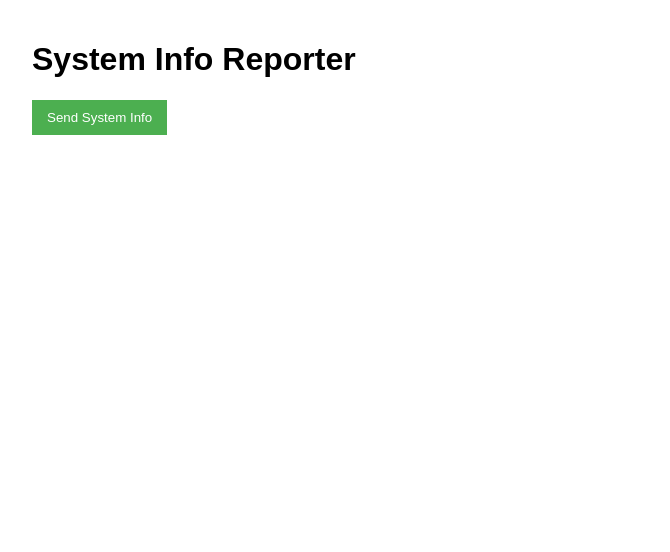
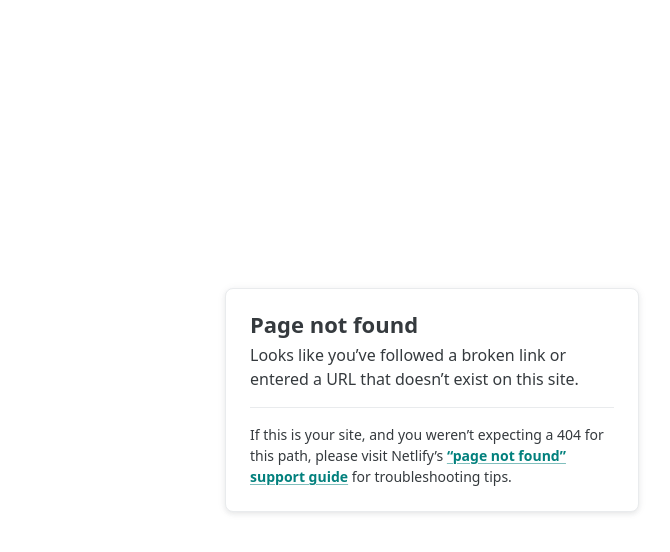
Before and after one commit to intkuna/Debian, a plain HTML site: page index.html in a window 1280 px wide. Shown: the whole page, without its empty margins (208-878 px from the left). Drawn offline with Linux system fonts and the light colour scheme.

Commit message:
Update index.html

```diff
--- a/index.html
+++ b/index.html
@@ -1,59 +1,125 @@
+
 <!DOCTYPE html>
-<html>
-<head>
-  <title>System Info Reporter</title>
-  <style>
-    body { font-family: Arial, sans-serif; max-width: 800px; margin: 0 auto; padding: 20px; }
-    button { padding: 10px 15px; background: #4CAF50; color: white; border: none; cursor: pointer; }
-    button:hover { background: #45a049; }
-    #status { margin-top: 20px; padding: 10px; border-radius: 4px; }
-    .success { background: #dff0d8; color: #3c763d; }
-    .error { background: #f2dede; color: #a94442; }
-  </style>
-</head>
-<body>
-  <h1>System Info Reporter</h1>
-  <button id="sendBtn">Send System Info</button>
-  <div id="status"></div>
+<html lang="en">
+  <head>
+    <meta charset="utf-8" />
+    <meta name="viewport" content="width=device-width, initial-scale=1.0" />
+    <title>Page not found</title>
+    <style>
+      :root {
+        --colorRgbFacetsTeal600: 2 128 125;
+        --colorTealAction: var(--colorRgbFacetsTeal600);
+        --colorRgbFacetsNeutralLight200: 233 235 237;
+        --colorHr: var(--colorRgbFacetsNeutralLight200);
+        --colorRgbFacetsNeutralLight700: 53 58 62;
+        --colorGrayDarkest: var(--colorRgbFacetsNeutralLight700);
+        --colorGrayLighter: var(--colorRgbFacetsNeutralLight200);
+        --colorText: var(--colorGrayDarkest);
+        --effectShadowLightShallow: 0 1px 10px 0 rgb(53 58 62 / 6%),
+          0 2px 4px 0 rgb(53 58 62 / 8%);
+        --colorRgbFacetsNeutralDark900: 6 11 16;
+      }
+      body {
+        font-family: system-ui, -apple-system, BlinkMacSystemFont, "Segoe UI",
+          Roboto, Helvetica, Arial, sans-serif, "Apple Color Emoji",
+          "Segoe UI Emoji", "Segoe UI Symbol";
+        background: white;
+        overflow: hidden;
+        margin: 0;
+        padding: 0;
+        line-height: 1.5;
+        color: rgb(var(--colorText));
+      }
 
-  <script>
-    document.getElementById('sendBtn').addEventListener('click', async () => {
-      const statusEl = document.getElementById('status');
-      statusEl.textContent = "Collecting system information...";
-      statusEl.className = "";
+      @media (prefers-color-scheme: dark) {
+        body {
+          background: rgb(var(--colorRgbFacetsNeutralDark900));
+        }
+      }
 
-      try {
-        // In a real implementation, you would collect actual system info here
-        const mockData = {
-          username: "testuser",
-          hostname: "test-machine",
-          os: "Windows 10",
-          timestamp: new Date().toISOString()
-        };
+      h1 {
+        margin: 0;
+        font-size: 1.375rem;
+        line-height: 1;
+      }
 
-        const response = await fetch('/api/send-to-discord', {
-          method: 'POST',
-          headers: {
-            'Content-Type': 'application/json',
-            'User-Agent': 'DebianSystemReporter/1.0'
-          },
-          body: JSON.stringify(mockData)
-        });
+      h1 + p {
+        margin-top: 8px;
+      }
 
-        const result = await response.json();
+      .main {
+        position: relative;
+        display: flex;
+        flex-direction: column;
+        align-items: center;
+        justify-content: center;
+        height: 100vh;
+        width: 100vw;
+      }
 
-        if (response.ok) {
-          statusEl.textContent = "Data sent successfully!";
-          statusEl.className = "success";
-        } else {
-          statusEl.textContent = `Error: ${result.error || 'Unknown error'}`;
-          statusEl.className = "error";
-        }
-      } catch (error) {
-        statusEl.textContent = `Network error: ${error.message}`;
-        statusEl.className = "error";
+      .card {
+        position: relative;
+        width: 75%;
+        max-width: 364px;
+        padding: 24px;
+        background: white;
+        border-radius: 8px;
+        box-shadow: var(--effectShadowLightShallow);
+        border: 1px solid rgb(var(--colorGrayLighter));
       }
-    });
-  </script>
-</body>
+
+      a {
+        margin: 0;
+        font-weight: 600;
+        color: rgb(var(--colorTealAction));
+        text-decoration-skip-ink: all;
+        text-decoration-thickness: 1px;
+        text-underline-offset: 2px;
+        text-decoration-color: rgb(var(--colorTealAction) / 0.5);
+        transition: text-decoration-color 0.15s ease-in-out;
+      }
+
+      a:hover,
+      a:focus-visible {
+        text-decoration-color: rgb(var(--colorTealAction));
+      }
+
+      p:last-of-type {
+        margin-bottom: 0;
+      }
+
+      hr {
+        border: 0;
+        height: 1px;
+        background: rgb(var(--colorHr));
+        margin-top: 16px;
+        margin-bottom: 16px;
+      }
+
+      .your-site {
+        font-size: 0.875rem;
+      }
+    </style>
+  </head>
+  <body>
+    <div class="main">
+      <div class="card">
+        <h1>Page not found</h1>
+        <p>
+          Looks like you’ve followed a broken link or entered a URL that doesn’t
+          exist on this site.
+        </p>
+        <hr />
+        <p class="your-site">
+          If this is your site, and you weren’t expecting a 404 for this path,
+          please visit Netlify’s
+          <a
+            href="https://answers.netlify.com/t/support-guide-i-ve-deployed-my-site-but-i-still-see-page-not-found/125?utm_source=404page&utm_campaign=community_tracking"
+            >“page not found” support guide</a
+          >
+          for troubleshooting tips.
+        </p>
+      </div>
+    </div>
+  </body>
 </html>
```
